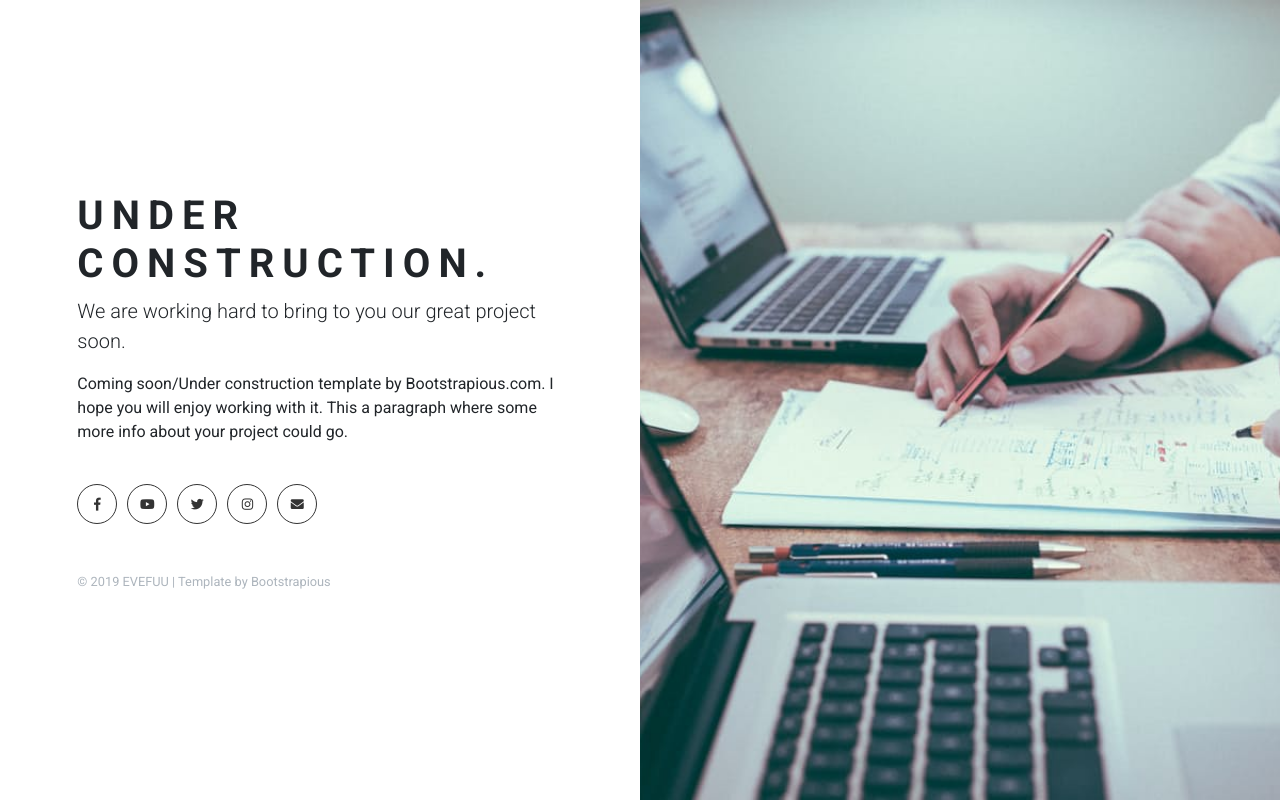
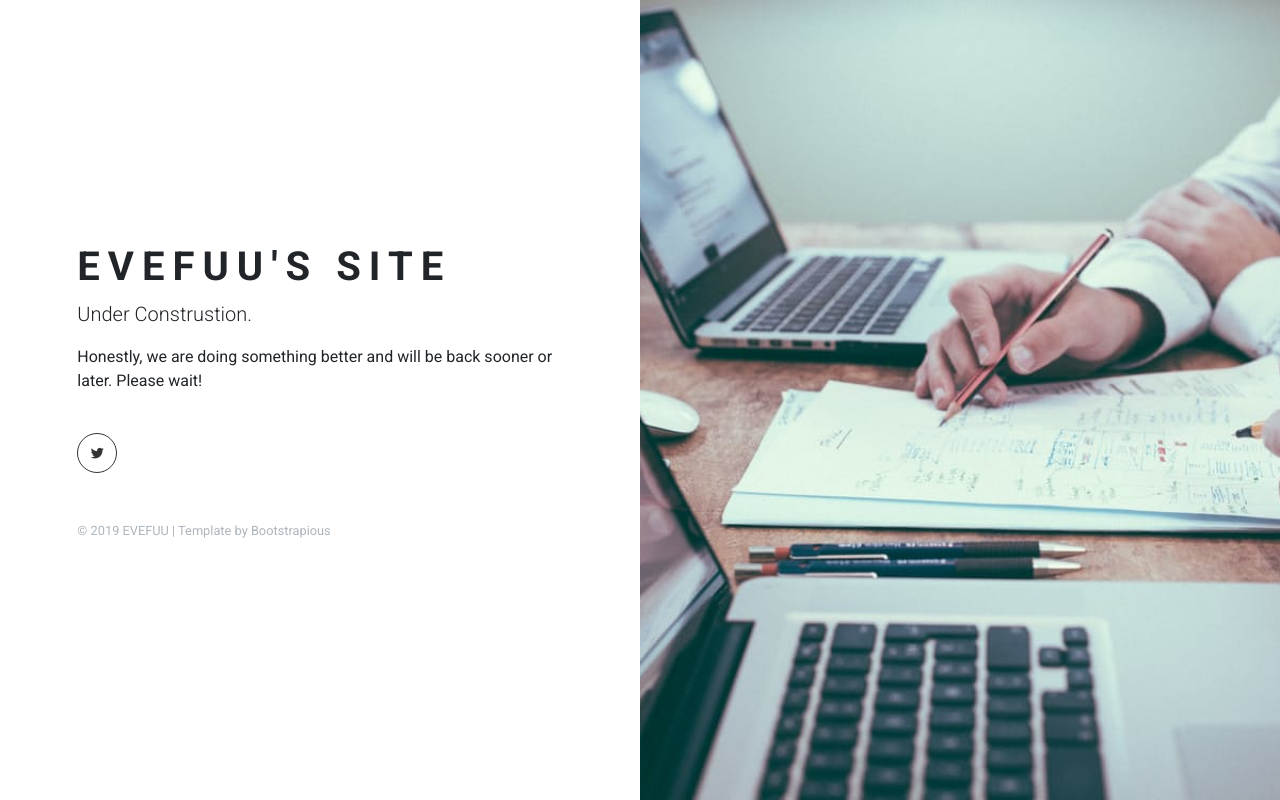
Before and after one commit to evefuu/evefuu.github.io, a plain HTML site: page index.html in a window 1280 px wide. Drawn offline with Linux system fonts and the light colour scheme.

Commit message:
Update index.html

```diff
--- a/index.html
+++ b/index.html
@@ -26,10 +26,10 @@
       <div class="row min-vh-100">
         <div class="col-xl-5 col-lg-6 col-md-8 p-5 p-lg-4 mx-auto d-flex align-items-center">
           <div>
-            <h1 class="text-uppercase">Under construction.</h1>
-            <p class="lead">We are working hard to bring to you our great project soon.</p>
-            <p>Coming soon/Under construction template by Bootstrapious.com. I hope you will enjoy working with it. This a paragraph where some more info about your project could go. </p>
-            <p class="social"><a href="#" class="external facebook"><i class="fab fa-facebook-f"></i></a><a href="#" class="external youtube"><i class="fab fa-youtube"></i></a><a href="https://twitter.com/evefuu92" class="external twitter"><i class="fab fa-twitter"></i></a><a href="#" title="" class="external instagram"><i class="fab fa-instagram"></i></a><a href="#" class="email"><i class="fa fa-envelope"> </i></a></p>
+            <h1 class="text-uppercase">EVEFUU's SITE</h1>
+            <p class="lead">Under Construstion.</p>
+            <p>Honestly, we are doing something better and will be back sooner or later. Please wait!</p>
+            <p class="social"><a href="https://twitter.com/evefuu92" class="external twitter"><i class="fab fa-twitter"></i></a></p>
             <p class="credit">&copy; 2019 EVEFUU | Template by <a href="https://bootstrapious.com/landing-pages" class="external text-reset">Bootstrapious</a>  </p>
             <!-- Please do not remove the backlink to bootstrapious unless your Attribution-Free License @ https://bootstrapious.com/attribution-free-license. It is part of the license conditions. Thanks for understanding :) -->
           </div>
```
